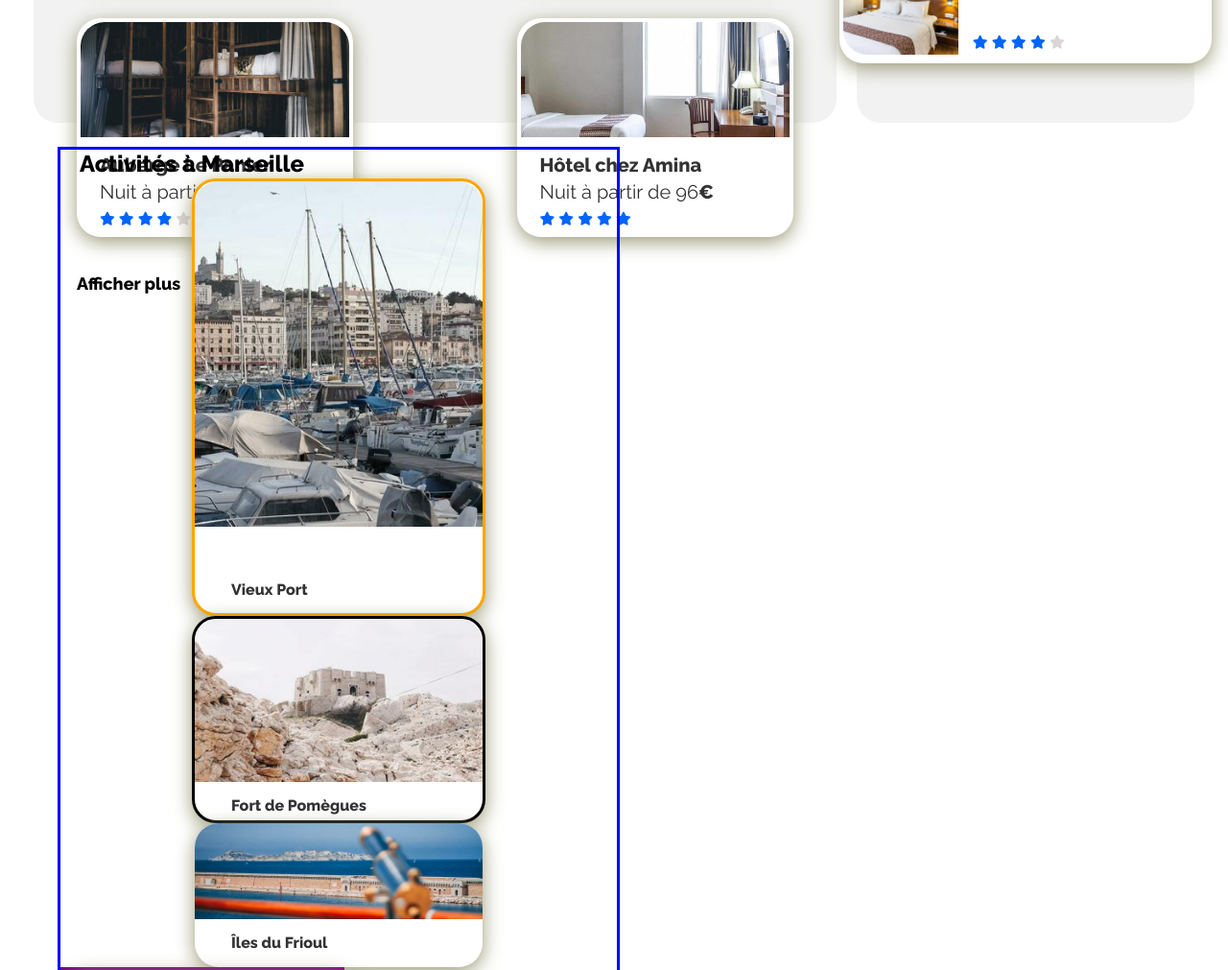
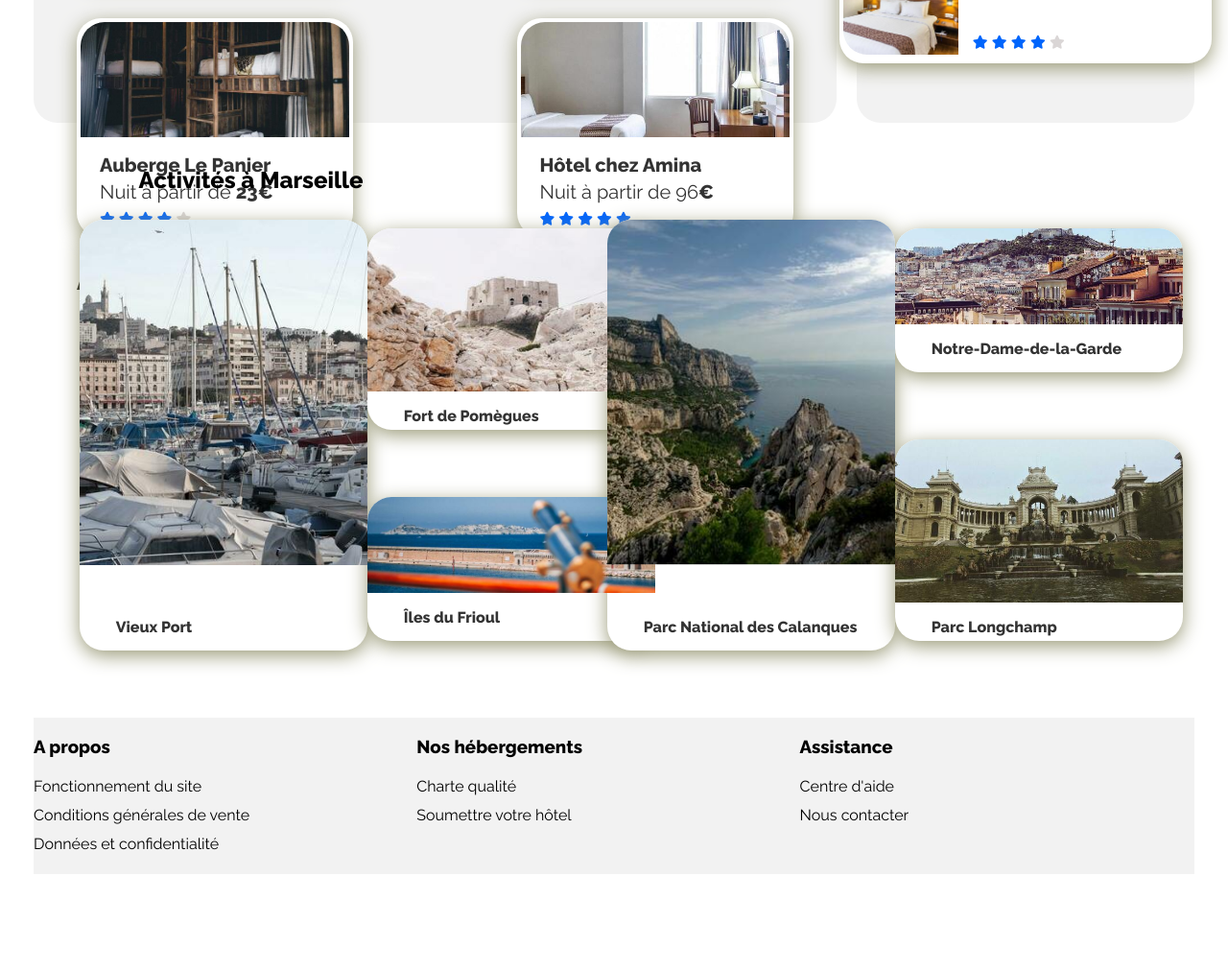
Before and after one commit to Hline2303/SoleneMedina_2_07012021, a plain HTML site: page index.html in a window 1280 px wide. Shown: the part 1000-2011 px from the top of the page at 96% size. After the commit the page ends 1911 px from the top, so only its background shows below. Drawn offline with Linux system fonts and the light colour scheme.

Commit message:
Partie activités

```diff
--- a/index.html
+++ b/index.html
@@ -317,8 +317,8 @@
 
 		<!-- Partie activités -->
 		<article id="activites">
+			<h2>Activités à Marseille</h2>
             <section class="activites-p1">
-                <h2>Activités à Marseille</h2>
                     <div class="card-activites1">
                         <a href="#">
                             <div class="card-image-activites1"><img src="images\activites\4_small\reno-laithienne-QUgJhdY5Fyk-unsplash.jpg" alt="Port, bateaux et immeubles"></div>
@@ -357,7 +357,8 @@
                             </div>
                         </a>
                     </div>
-            <!-- </section> -->
+            </section>
+
 
             <section class="activites-p2">
                 <div class="card-activites1">
@@ -398,7 +399,7 @@
                             </div>
                         </a>
                     </div>
-            <!-- </section> -->
+            </section>
         </article>
 
 		</article>
--- a/style.css
+++ b/style.css
@@ -495,26 +495,34 @@ aside {
 
 /* Container activités1 */
 .activites-p1 {
-	border: 3px solid blue;
+	display: flex;
+	flex-flow: wrap column;
+	justify-content: space-around;
+	/*border: 3px solid blue;*/
+	height: 500px;
 	width: 50%;
 }
 
 .activites-p2 {
-	border: 3px solid purple;
-	width: 50%;
+	display: flex;
+	flex-flow: wrap column;
+	justify-content: space-around;
+	/*border: 3px solid purple;*/
+	height: 500px;
+	width: 49%;
 }
 #activites {
 	padding: 25px;
 	display: flex;
+	justify-content: space-around;
 	flex-wrap: wrap;
-	/*justify-content: space-between;
-	/*flex-wrap: wrap;*/
+	margin: 20px;
 	/*flex-direction: row;*/
 	/*justify-content: space-between;*/
 	/*align-items: center;*/
-	/*width: 100%;
-	height: 600px;
-	border: 3px solid grey;*/
+	width: 90%;
+	/*height: 600px;
+	/*border: 3px solid grey;*/
 }
 
 #activites h2 {
@@ -532,7 +540,7 @@ aside {
 	background-color: white;
 	box-shadow: 0px 5px 20px #997; /* Ombrage */
 	border-radius: 25px;
-	border: 3px solid orange;
+	/*border: 3px solid orange;*/
 }
 
 .card-activites1 a {
@@ -590,7 +598,7 @@ aside {
 	background-color: white;
 	box-shadow: 0px 5px 20px #997;
 	border-radius: 25px;
-	border: 3px solid black;
+	/*border: 3px solid black;*/
 }
 
 .card-activites2 a {
@@ -698,7 +706,7 @@ aside {
 
 /* Footer */
 footer {
-	/*padding: 0 25px;*/
+	width: 100%;
 	display: flex;
 	background-color: #F2F2F2;
 	/*border: 5px solid blue;*/
```
